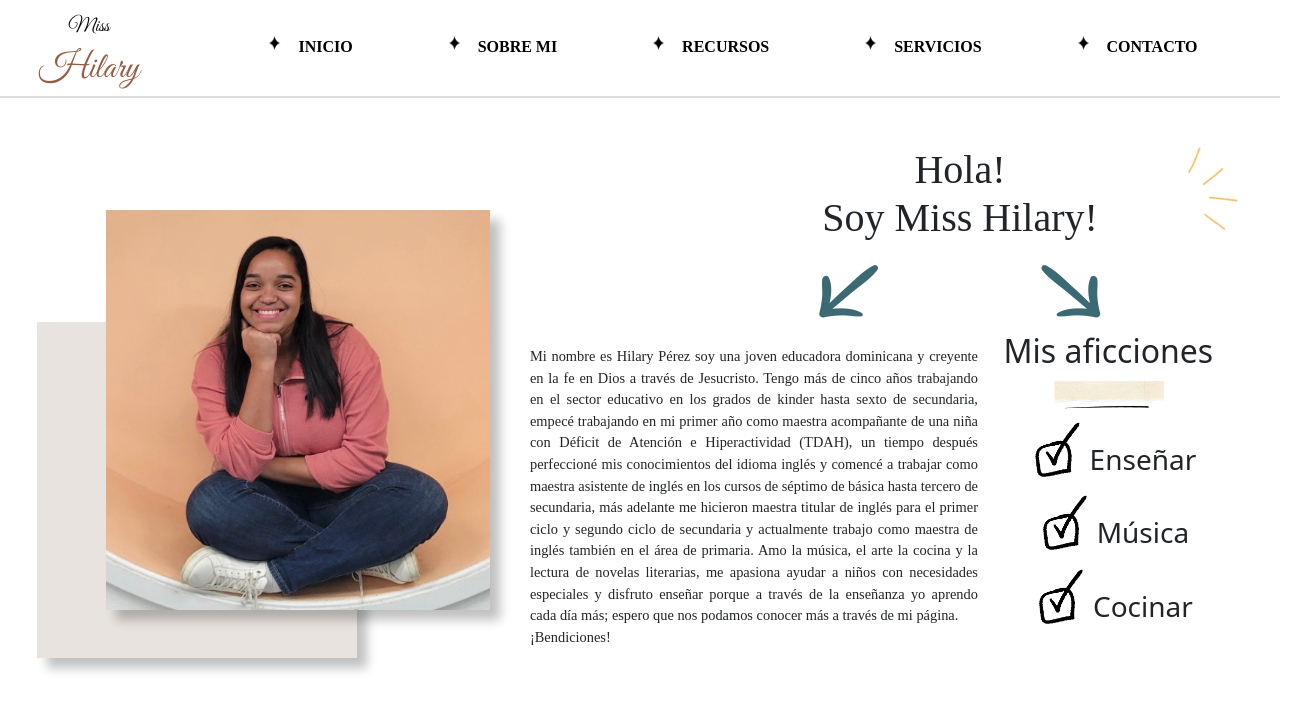
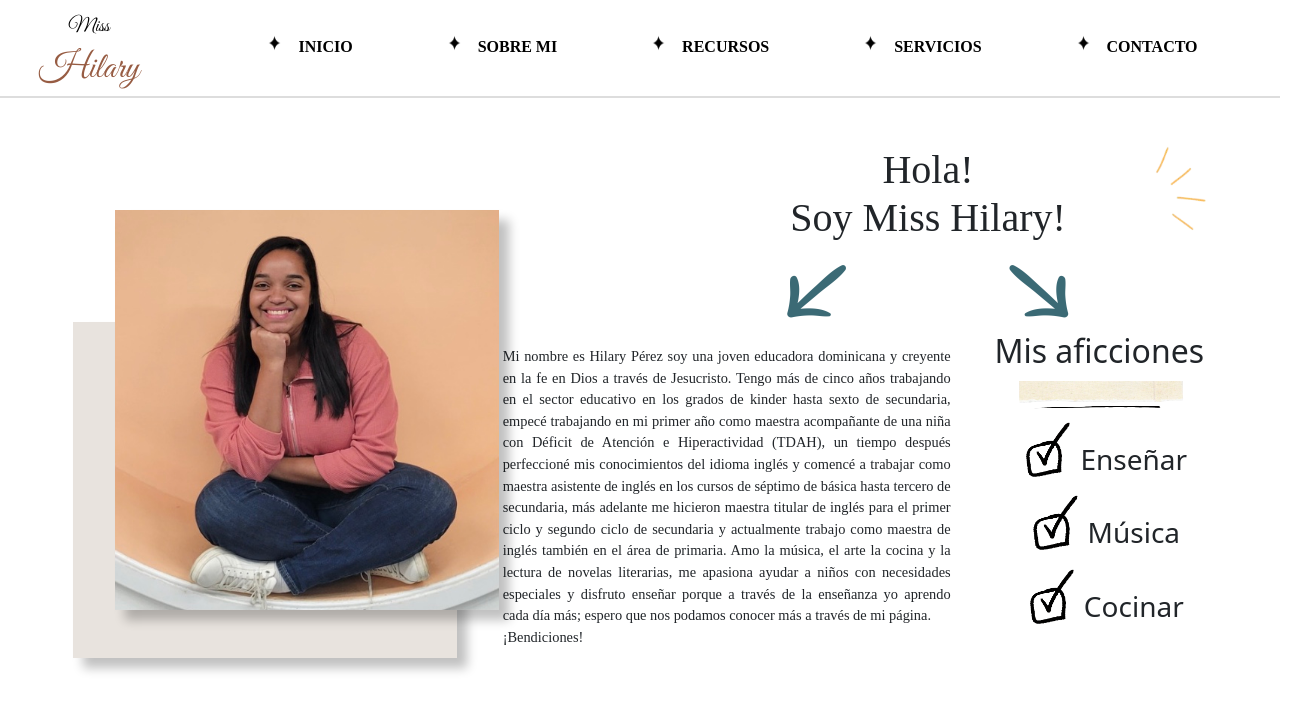
Before and after one commit to Ambiorix565RD/MissHilary, a React (Vite) app: page /Sobre-Mi in a window 1280 px wide. Shown: the top 710 px of the page, 1302 px wide, since content can reach past the window. Built offline with nearby package versions, Linux system fonts and the light colour scheme; a web font is replaced by a local one.

Commit message:
Media Queries

```diff
--- a/src/scss/utilities/_mediaQueries.scss
+++ b/src/scss/utilities/_mediaQueries.scss
@@ -818,10 +818,10 @@
 
     .AboutMe{
         @include flex(row, center, center, center);
-        margin-left: 8rem;
+        margin-left: 0;
         margin-top: 1rem;
-        gap: 1rem;
-        min-height: calc(100vh - 15rem);
+        gap: 2rem;
+        min-height: calc(100vh - 14rem);
 
         .AboutMeImages{
             position: relative;
@@ -829,7 +829,7 @@
             div{
                 position: relative;
                 z-index: 1;
-
+                left: 15%;
                 img{
                     width: 30vw;
                     height: 50vh;
@@ -842,8 +842,8 @@
             .backgroundImage{
                 position: absolute;
                 top: 28%;
-                left: -18%;
-                width: 25vw;
+                left: 4%;
+                width: 30vw;
                 height: 42vh;
                 transform: rotateY(-50%);
                 z-index: 0;
@@ -856,9 +856,10 @@
         .AboutMeTwo{
             @include flex(column, center, center, center);
 
+
             .AboutMeTitle{
                 @include flex(row, center, center, center);
-                margin-right: 3rem;
+                margin-right: 0rem;
 
                 h1{
                     width: 31vw;
@@ -879,7 +880,7 @@
 
             .AboutMeArrows{
                 @include flex(row, space-around, center, center);
-                margin-left: 5rem;
+                margin-left: 8rem;
                 margin-bottom: 0.5rem;
 
                 img{
@@ -890,6 +891,9 @@
 
             .AboutMeThree{
                 @include grid(repeat(2, 45%), end, center, start, 20px);
+                transform: translateX(2.5rem);
+
+                gap: 2rem;
                 margin: 0;
 
                 .AboutMeText{
@@ -926,12 +930,12 @@
                     @include flex(column, center, center, center);
                     width: 19vw;
                     height: 30vh;
-                    margin: 1rem;
+                    margin: 1rem 0rem 1rem 1rem;
 
                     div{
 
                         .AboutMeSkillsImage{
-                            width: 10vw;
+                            width: 15vw;
                             height: 4vh;
 
                         }
@@ -1227,7 +1231,7 @@
             p{
 
                 font-family: $fontQuinary;
-                width: 45vw;
+                width: 46.5vw;
                 text-align: center;
                 font-size: 2.5vh;
                 font-weight: 500;
```
